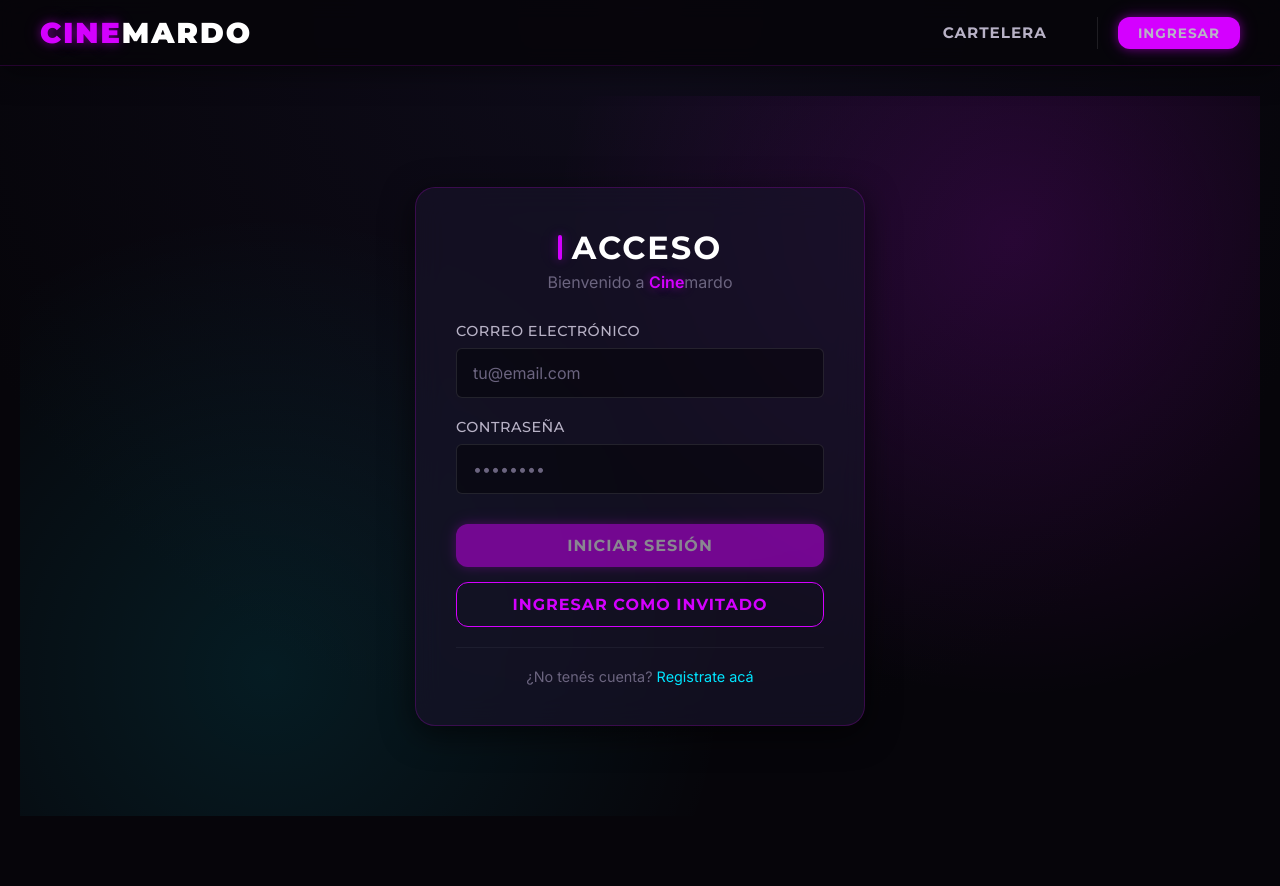
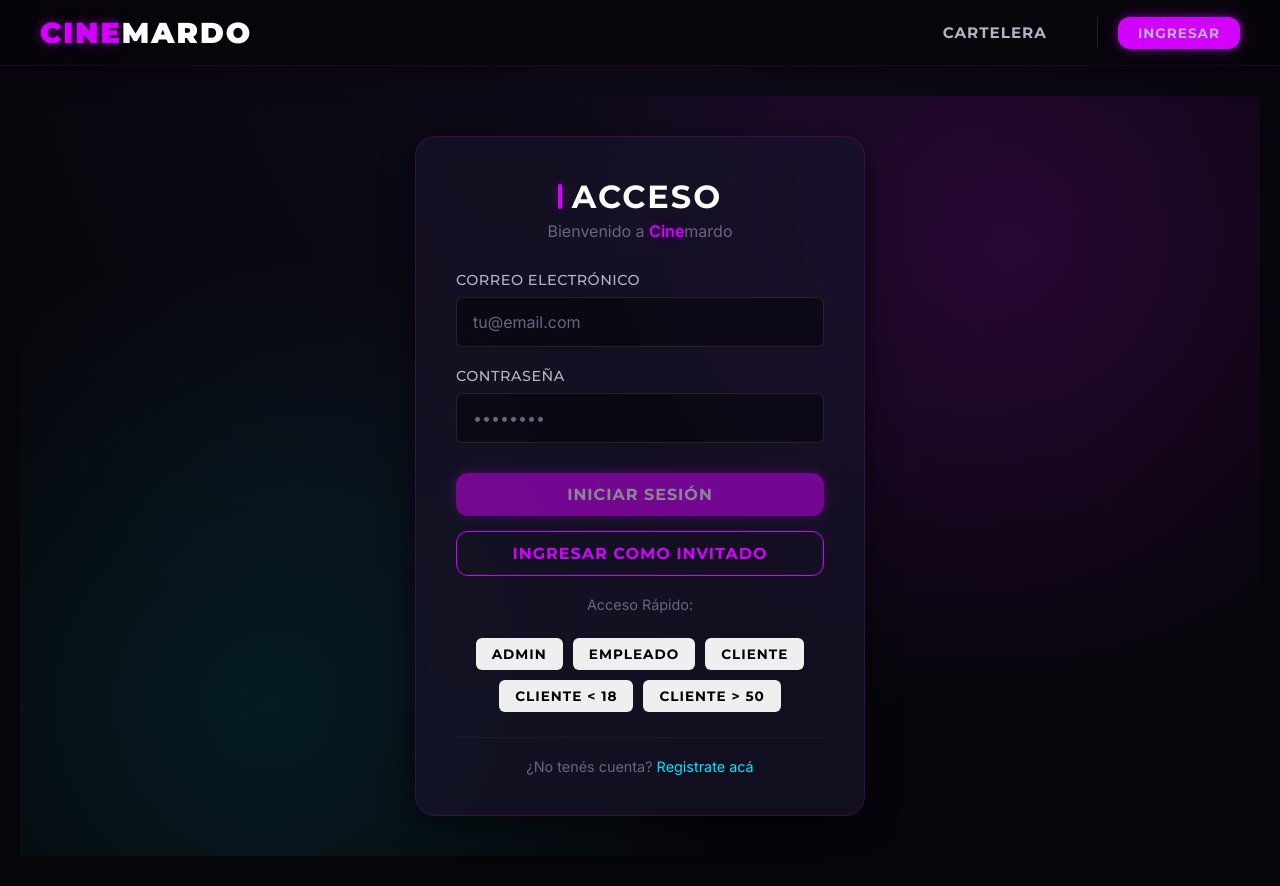
Before and after one commit to FacuRomero01/Facundo-Romero-tp1-prog4-2026-c2, an Angular app: page /login in a window 1280 px wide. Before the commit the page ends 846 px from the top, so only its background shows below. Built offline with nearby package versions, Linux system fonts and the light colour scheme.

Commit message:
fix: Botones acesso rapido y guard para empleado

```diff
--- a/src/app/app.routes.ts
+++ b/src/app/app.routes.ts
@@ -23,6 +23,14 @@ const employeeGuard = async () => {
   return (profile?.rol === 'empleado' || profile?.rol === 'admin') ? true : inject(Router).parseUrl('/home');
 };
 
+const homeGuard = async () => {
+  const supabase = inject(SupabaseService);
+  const session = (await supabase.auth.getSession())?.data?.session;
+  if (!session) return true; // Guests can see home
+  const profile = await supabase.getProfile(session.user.id);
+  return profile?.rol === 'empleado' ? inject(Router).parseUrl('/validador') : true;
+};
+
 export const routes: Routes = [
   {
     path: '',
@@ -31,6 +39,7 @@ export const routes: Routes = [
   },
   {
     path: 'home',
+    canActivate: [homeGuard],
     loadComponent: () => import('./features/home/home.component').then(m => m.HomeComponent)
   },
   {
@@ -43,6 +52,7 @@ export const routes: Routes = [
   },
   {
     path: 'checkout/:funcionId',
+    canActivate: [homeGuard],
     loadComponent: () => import('./features/checkout/booking-flow/booking-flow.component').then(m => m.BookingFlowComponent)
   },
   {
@@ -57,7 +67,7 @@ export const routes: Routes = [
   },
   {
     path: 'profile',
-    canActivate: [authGuard],
+    canActivate: [authGuard, homeGuard],
     loadComponent: () => import('./features/profile/profile.component').then(m => m.ProfileComponent)
   },
   {
--- a/src/app/features/auth/login/login.component.html
+++ b/src/app/features/auth/login/login.component.html
@@ -35,7 +35,18 @@
         </div>
       </form>
 
-      <div class="auth-links text-center">
+      <div class="quick-access mt-4 text-center">
+        <p class="text-muted mb-2" style="font-size: 0.9rem;">Acceso Rápido:</p>
+        <div class="d-flex flex-wrap gap-2 justify-content-center">
+          <button type="button" class="btn btn-sm btn-outline-primary" style="margin: 5px;" (click)="autoFill('admin@gmail.com', '111111')">Admin</button>
+          <button type="button" class="btn btn-sm btn-outline-primary" style="margin: 5px;" (click)="autoFill('empleado@gmail.com', '111111')">Empleado</button>
+          <button type="button" class="btn btn-sm btn-outline-primary" style="margin: 5px;" (click)="autoFill('cliente@gmail.com', '111111')">Cliente</button>
+          <button type="button" class="btn btn-sm btn-outline-primary" style="margin: 5px;" (click)="autoFill('cliente10anos@gmail.com', '111111')">Cliente < 18</button>
+          <button type="button" class="btn btn-sm btn-outline-primary" style="margin: 5px;" (click)="autoFill('cliente50@gmail.com', '111111')">Cliente > 50</button>
+        </div>
+      </div>
+
+      <div class="auth-links text-center mt-3">
         <p class="text-muted">¿No tenés cuenta? <a routerLink="/register" class="text-accent">Registrate acá</a></p>
       </div>
     </div>
--- a/src/app/features/auth/login/login.component.ts
+++ b/src/app/features/auth/login/login.component.ts
@@ -28,7 +28,12 @@ export class LoginComponent implements OnInit {
   async ngOnInit() {
     const session = await this.supabase.auth.getSession();
     if (session?.data?.session) {
-      this.router.navigate(['/home']);
+      const profile = await this.supabase.getProfile(session.data.session.user.id);
+      if (profile?.rol === 'empleado') {
+        this.router.navigate(['/validador']);
+      } else {
+        this.router.navigate(['/home']);
+      }
     }
   }
 
@@ -42,8 +47,18 @@ export class LoginComponent implements OnInit {
     const { email, password } = this.loginForm.value;
 
     try {
-      await this.supabase.signIn(email!, password!);
-      this.router.navigate(['/home']);
+      const { user } = await this.supabase.signIn(email!, password!);
+
+      if (user) {
+        const profile = await this.supabase.getProfile(user.id);
+        if (profile?.rol === 'empleado') {
+          this.router.navigate(['/validador']);
+        } else {
+          this.router.navigate(['/home']);
+        }
+      } else {
+        this.router.navigate(['/home']);
+      }
     } catch (error: any) {
       if (error.message === 'Invalid login credentials') {
         this.errorMessage = 'El correo o la contraseña son incorrectos.';
@@ -55,4 +70,11 @@ export class LoginComponent implements OnInit {
       this.cdr.detectChanges();
     }
   }
+
+  autoFill(email: string, pass: string) {
+    this.loginForm.patchValue({
+      email: email,
+      password: pass
+    });
+  }
 }
--- a/src/app/shared/components/navbar/navbar.component.html
+++ b/src/app/shared/components/navbar/navbar.component.html
@@ -1,11 +1,17 @@
 <nav class="navbar">
   <div class="navbar-brand">
-    <a routerLink="/home">
-      <span class="logo-text"><span class="neon">CINE</span>MARDO</span>
-    </a>
+    @if (isEmpleado() && !isAdmin()) {
+      <a routerLink="/validador">
+        <span class="logo-text"><span class="neon">CINE</span>MARDO</span>
+      </a>
+    } @else {
+      <a routerLink="/home">
+        <span class="logo-text"><span class="neon">CINE</span>MARDO</span>
+      </a>
+    }
   </div>
   <div class="navbar-menu">
-    @if (!isLoginPage()) {
+    @if (!isLoginPage() && (!isEmpleado() || isAdmin())) {
       <a routerLink="/home" routerLinkActive="active">Cartelera</a>
     }
 
@@ -19,7 +25,9 @@
 
     <div class="user-actions">
       @if (isLoggedIn()) {
-        <a routerLink="/profile" routerLinkActive="active">Mi Perfil</a>
+        @if (!isEmpleado() || isAdmin()) {
+          <a routerLink="/profile" routerLinkActive="active">Mi Perfil</a>
+        }
         <button class="btn btn-logout" (click)="logout()">Salir</button>
       } @else {
         <a routerLink="/login" class="btn btn-primary" style="padding: 8px 20px; font-size: 0.85rem;">Ingresar</a>
```
Also changed, not shown: 1 other file (tests, documents, lock files or other folders).
